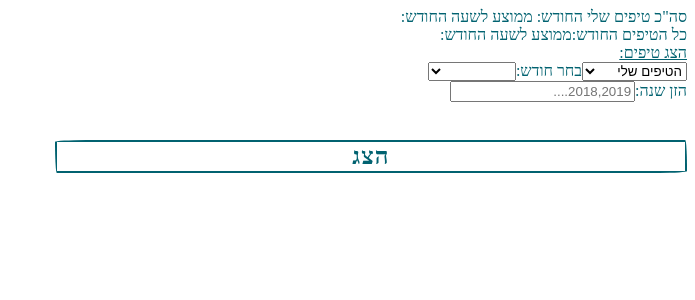
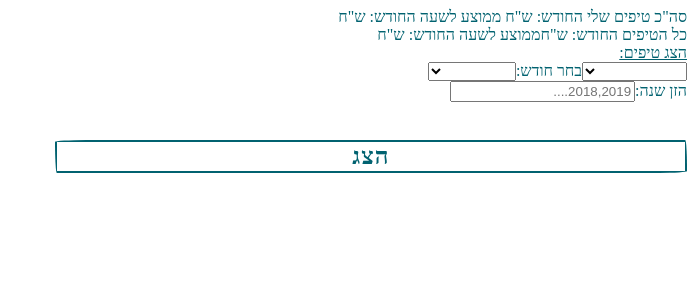
Before and after one commit to anton202/myTips, an Angular app in the folder client/: page /statistics in a window 1280 px wide. Shown: the top 300 px of the page, without its empty margins (585-1280 px from the left). Built offline with nearby package versions, Linux system fonts and the light colour scheme; no server answers; a web font is replaced by a local one.

Commit message:
add show tips functionality

```diff
--- a/client/src/app/menu/statistics/statistics.component.html
+++ b/client/src/app/menu/statistics/statistics.component.html
@@ -1,21 +1,21 @@
 <div class="container" dir="rtl">
   <div class="personalTips">
-    <span>סה"כ טיפים שלי החודש:</span>
-    <span> ממוצע לשעה החודש:</span>
+    <span>סה"כ טיפים שלי החודש: {{myTotalIncome}} ש"ח</span>
+    <span> ממוצע לשעה החודש: {{myTotalPerHourAvrg}} ש"ח</span>
   </div>
   <div class="allwaitersTips">
-    <span>כל הטיפים החודש:</span>
-    <span>ממוצע לשעה החודש:</span>
+    <span>כל הטיפים החודש: {{totalTips}} ש"ח</span>
+    <span>ממוצע לשעה החודש: {{perHourAvrg}} ש"ח</span>
   </div>
   <div class="showTips">
     <span style="text-decoration:underline" >הצג טיפים:</span>
-    <form>
-      <select name="whosTips">
-        <option value="myTips">הטיפים שלי</option>
+    <form (ngSubmit)="onSubmit(f.value)" #f="ngForm">
+      <select name="whosTips" ngModel>
+        <option value="myTips" selected>הטיפים שלי</option>
         <option value="allTips">טיפים של כולם</option>
       </select>
       <label for="month">בחר חודש:</label>
-            <select name="month" id="month" ngModel>
+            <select name="month"  ngModel>
               <option value="0">January</option>
               <option value="1">February</option>
               <option value="2">March</option>
@@ -32,7 +32,7 @@
 
         <div class="form-group">
             <label for="year">הזן שנה:</label>
-            <input type="number" id="year" name="year" placeholder="2018,2019...." ngModel>
+            <input type="number"  name="year" placeholder="2018,2019...." ngModel>
         </div>
         <button type="submit">הצג</button>
     </form>
--- a/client/src/app/menu/statistics/statistics.component.ts
+++ b/client/src/app/menu/statistics/statistics.component.ts
@@ -1,4 +1,8 @@
 import { Component, OnInit } from '@angular/core';
+import { HttpClient } from '@angular/common/http';
+
+import { environment } from '../../../environments/environment';
+import { Router } from '@angular/router';
 
 @Component({
   selector: 'app-statistics',
@@ -6,10 +10,37 @@ import { Component, OnInit } from '@angular/core';
   styleUrls: ['./statistics.component.css']
 })
 export class StatisticsComponent implements OnInit {
+myTotalIncome;
+myTotalPerHourAvrg;
+totalTips;
+perHourAvrg;
 
-  constructor() { }
+  constructor(private http: HttpClient, private router:Router) { }
 
   ngOnInit() {
+    this.http.get<{myTotalIncome,myTotalPerHourAvrg}>(environment.apiUrl+'/stats/myStats/'+localStorage.getItem('userName'))
+    .subscribe(myStats => {
+      console.log(myStats)
+      this.myTotalIncome = myStats.myTotalIncome;
+      this.myTotalPerHourAvrg = myStats.myTotalPerHourAvrg;
+    })
+
+    this.http.get<{totalTips,perHourAvrg}>(environment.apiUrl + '/stats/waitrsBookStats')
+    .subscribe(tips => {
+      console.log(tips)
+      this.totalTips = tips.totalTips;
+      this.perHourAvrg = tips.perHourAvrg;
+
+    })
   }
 
+  onSubmit(form){
+    console.log(form)
+    const whosTips = form.whosTips;
+    const month = form.month;
+    const year = form.year;
+    this.router.navigate(['waitrs-book-log/'+whosTips+'/'+year + '-' + month]);
+    }
+
+
 }
```
Also changed, not shown: 1 other file (tests, documents, lock files or other folders).
